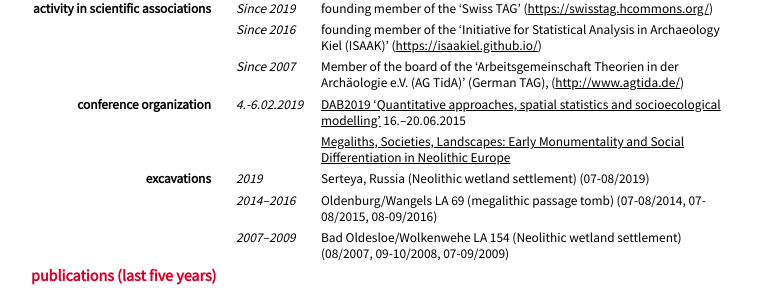
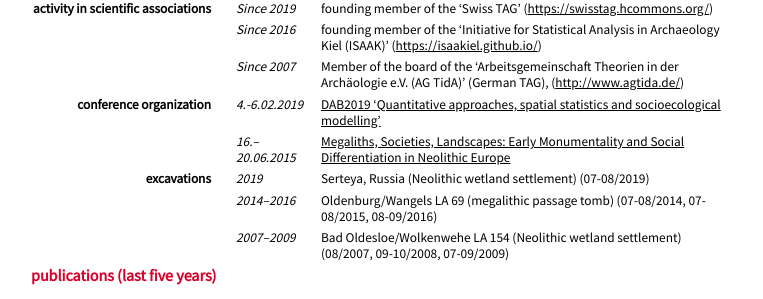
Before and after one commit to MartinHinz/cv, a Jekyll site: the page built from cv_english.md, in a window 1280 px wide. Shown: the part 2105-2404 px from the top of the page, without its empty margins (209-972 px from the left). Built offline with Jekyll 4.4.1, drawn with Linux system fonts in a browser that asks for light colours; nearby versions of some CDN libraries; our own code applies the rules of GitHub Pages for plain Markdown files.

```diff
--- a/cv_english.md
+++ b/cv_english.md
@@ -172,8 +172,9 @@ Since 2007
 ### conference organization
 4.-6.02.2019
 : - [DAB2019 'Quantitative approaches, spatial statistics and socioecological modelling'](http://www.oeschger.unibe.ch/dab2019)
+
 16.–20.06.2015
-  - [Megaliths, Societies, Landscapes: Early Monumentality and Social Differentiation in Neolithic Europe](http://megaconf2015.ufg.uni-kiel.de/)
+: - [Megaliths, Societies, Landscapes: Early Monumentality and Social Differentiation in Neolithic Europe](http://megaconf2015.ufg.uni-kiel.de/)
 
 ### excavations
 2019
```
